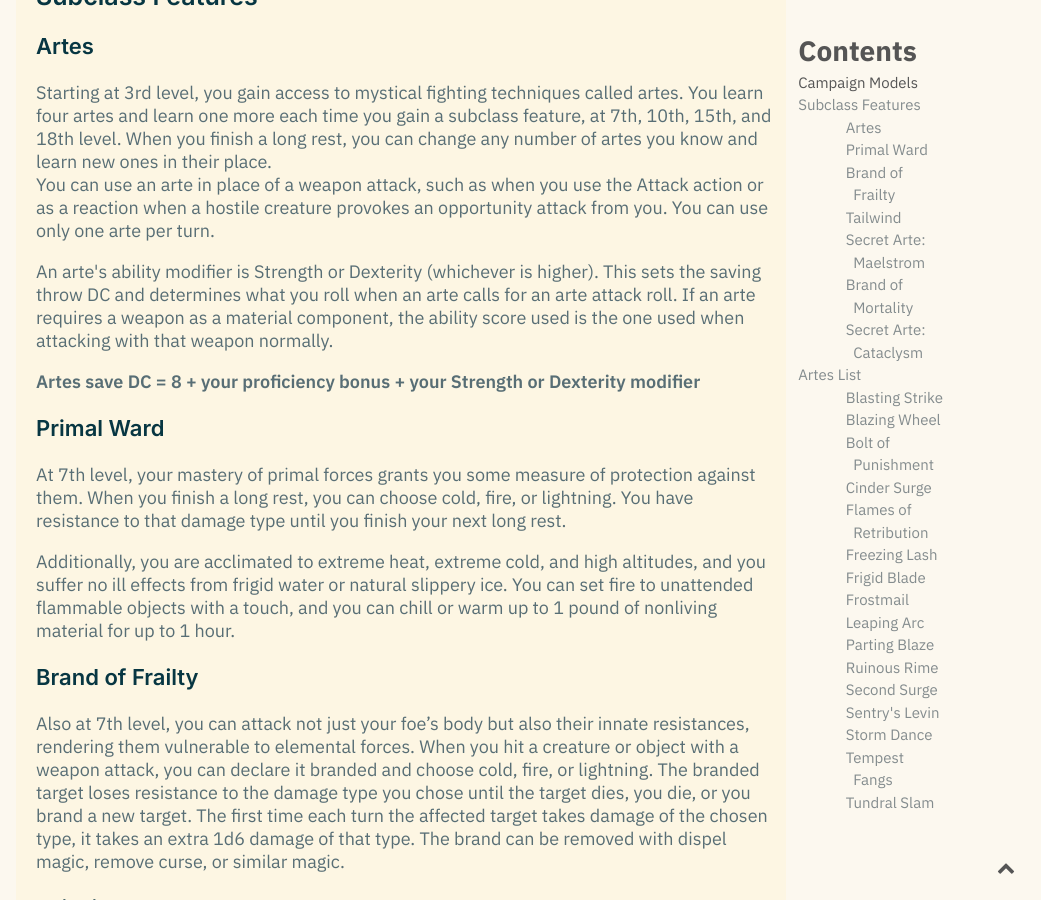
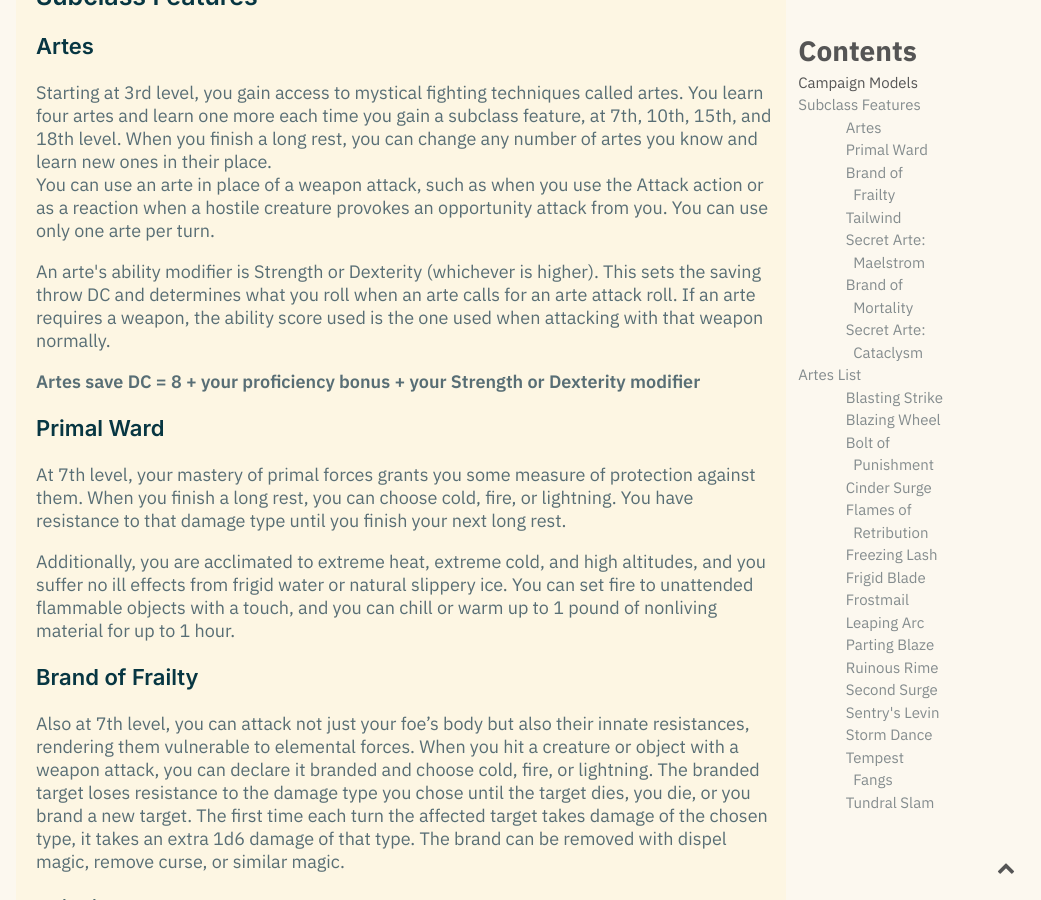
Before and after one commit to 5egeneral/compendium, a Jekyll site: the page built from _notes/20220904-Vishkard.md, in a window 1280 px wide and 900 px high, scrolled down 1168 px. Shown: the whole window, without its empty margins (239-1280 px from the left). Built offline with Jekyll 4.4.1, drawn with Linux system fonts in a browser that asks for light colours; the table of contents is made by our own code; some of the changed text lies outside the part shown.

Commit message:
DP fixes

```diff
--- a/_notes/20220904-Vishkard.md
+++ b/_notes/20220904-Vishkard.md
@@ -24,7 +24,7 @@ A vishkard is a highly disciplined warrior who combines martial prowess and supe
 Starting at 3rd level, you gain access to mystical fighting techniques called artes. You learn four artes and learn one more each time you gain a subclass feature, at 7th, 10th, 15th, and 18th level. When you finish a long rest, you can change any number of artes you know and learn new ones in their place.
 You can use an arte in place of a weapon attack, such as when you use the Attack action or as a reaction when a hostile creature provokes an opportunity attack from you. You can use only one arte per turn.
 
-An arte's ability modifier is Strength or Dexterity (whichever is higher). This sets the saving throw DC and determines what you roll when an arte calls for an arte attack roll. If an arte requires a weapon as a material component, the ability score used is the one used when attacking with that weapon normally.
+An arte's ability modifier is Strength or Dexterity (whichever is higher). This sets the saving throw DC and determines what you roll when an arte calls for an arte attack roll. If an arte requires a weapon, the ability score used is the one used when attacking with that weapon normally.
 
 **Artes save DC = 8 + your proficiency bonus + your Strength or Dexterity modifier**
 
```
Also changed, not shown: other parts of _notes/20220904-Vishkard.md (+1 -1 lines), 2 other files.
